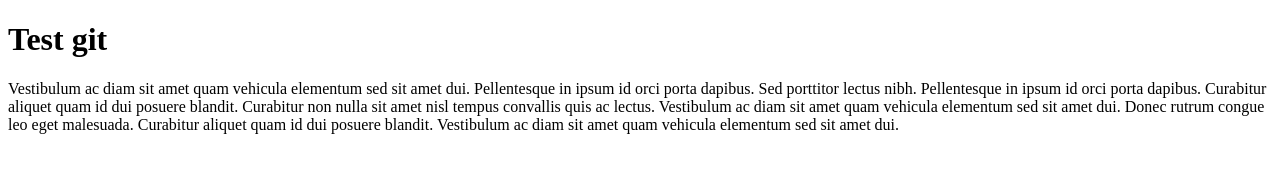
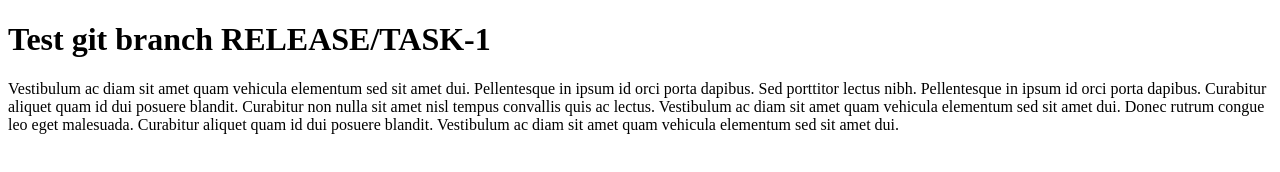
Before and after one commit to segituser/serepo, a plain HTML site: page index.html in a window 1280 px wide. Drawn offline with nearby package versions, Linux system fonts and the light colour scheme.

Commit message:
Task-1 is done

```diff
--- a/index.html
+++ b/index.html
@@ -17,7 +17,7 @@
     </head>
     <body>
 
-        <h1>Test git</h1>
+        <h1>Test git branch RELEASE/TASK-1</h1>
 
         <p>Vestibulum ac diam sit amet quam vehicula elementum sed sit amet dui. Pellentesque in ipsum id orci porta dapibus. Sed porttitor lectus nibh. Pellentesque in ipsum id orci porta dapibus. Curabitur aliquet quam id dui posuere blandit. Curabitur non nulla sit amet nisl tempus convallis quis ac lectus. Vestibulum ac diam sit amet quam vehicula elementum sed sit amet dui. Donec rutrum congue leo eget malesuada. Curabitur aliquet quam id dui posuere blandit. Vestibulum ac diam sit amet quam vehicula elementum sed sit amet dui.</p>
 
```
